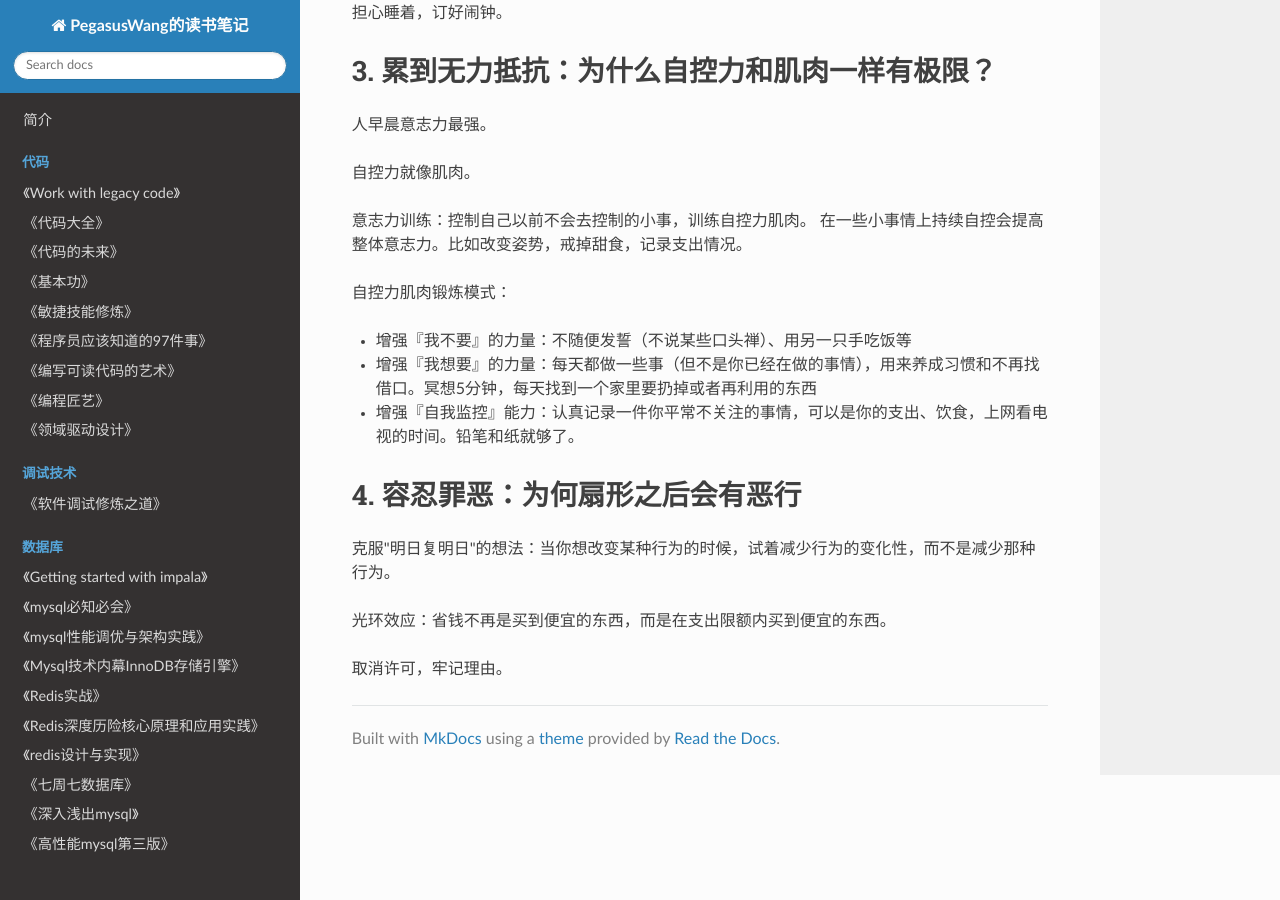
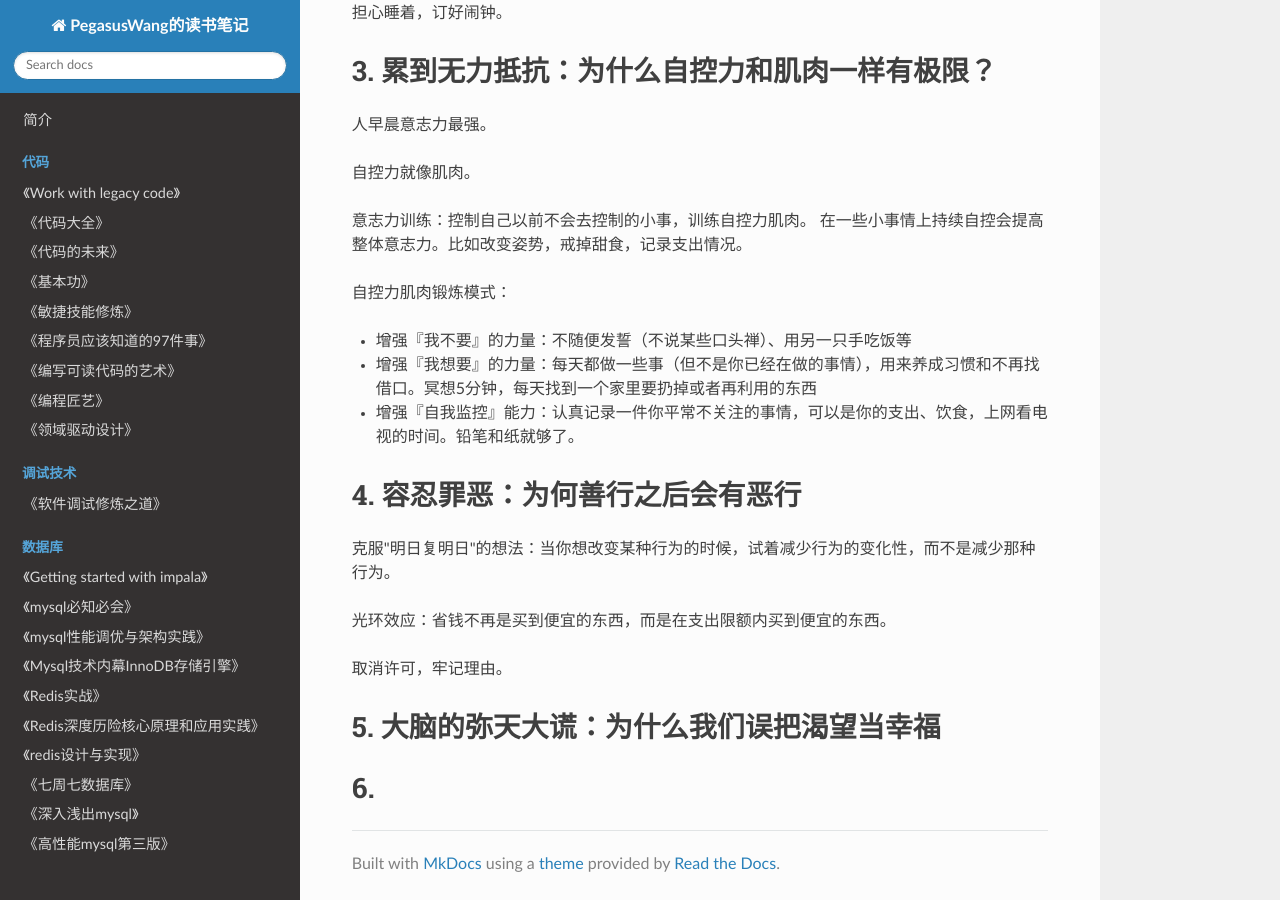
Before and after one commit to PegasusWang/booknotes, an MkDocs documentation site: the page built from docs/psychology/自控力.md, in a window 1280 px wide and 900 px high, scrolled down 799 px. Built offline with MkDocs 1.6.1, drawn with Linux system fonts in a browser that asks for light colours; nearby versions of some CDN libraries; old or Windows-style settings are respelled for this version of MkDocs.

Commit message:
fix go-cache code

```diff
--- a/docs/psychology/自控力.md
+++ b/docs/psychology/自控力.md
@@ -38,10 +38,15 @@
 - 增强『我想要』的力量：每天都做一些事（但不是你已经在做的事情），用来养成习惯和不再找借口。冥想5分钟，每天找到一个家里要扔掉或者再利用的东西
 - 增强『自我监控』能力：认真记录一件你平常不关注的事情，可以是你的支出、饮食，上网看电视的时间。铅笔和纸就够了。
 
-# 4. 容忍罪恶：为何扇形之后会有恶行
+# 4. 容忍罪恶：为何善行之后会有恶行
 
 克服"明日复明日"的想法：当你想改变某种行为的时候，试着减少行为的变化性，而不是减少那种行为。
 
 光环效应：省钱不再是买到便宜的东西，而是在支出限额内买到便宜的东西。
 
 取消许可，牢记理由。
+
+# 5. 大脑的弥天大谎：为什么我们误把渴望当幸福
+
+
+# 6.
```
Also changed, not shown: docs/源码阅读_sourcecode/go/patrickmn_gocache/read.md (+2 -0 lines), 1 other file.
